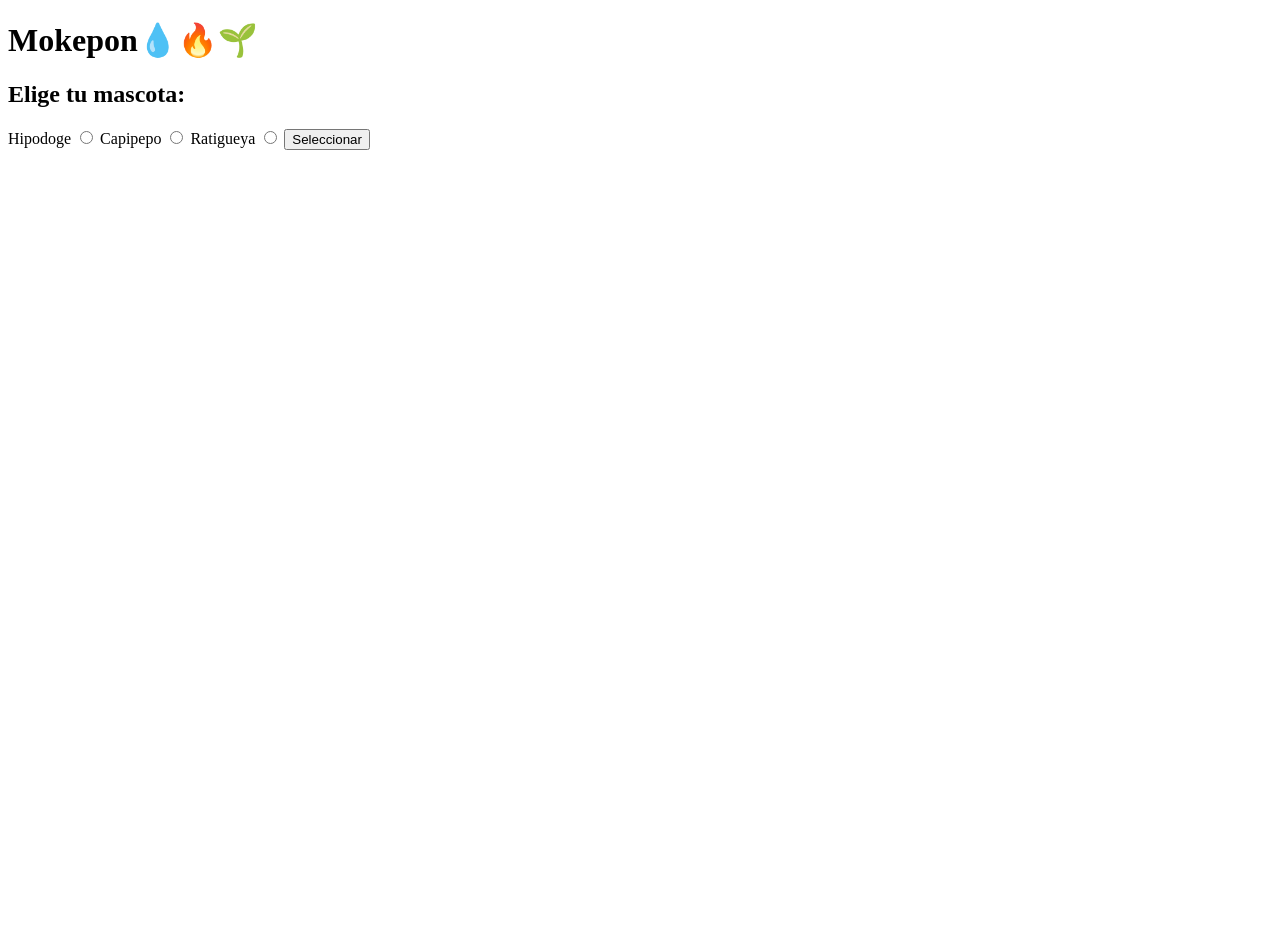
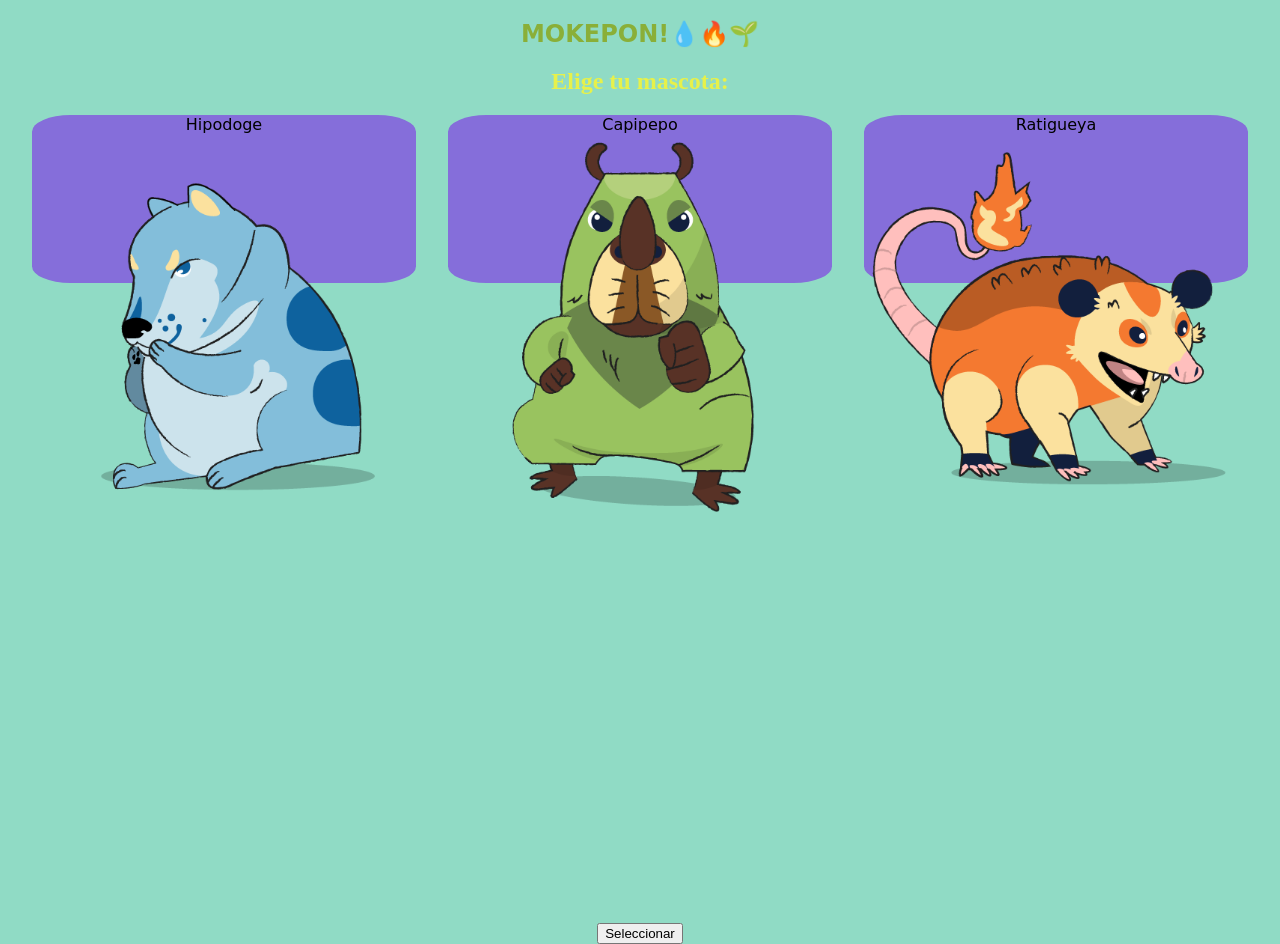
Before and after one commit to ezkibel92/mokepon, a plain HTML site: page index.html in a window 1280 px wide. Before the commit the page ends 800 px from the top, so only its background shows below. Drawn offline with Linux system fonts and the light colour scheme; a web font is replaced by a local one.

Commit message:
tarjetas mascotas

```diff
--- /dev/null
+++ b/css/style.css
@@ -0,0 +1,59 @@
+@import url("https://fonts.googleapis.com/css2?family=Rampart+One:wght@300;400;500;600&display=swap");
+
+body{
+    margin: auto 0;
+    background-color: #90dbc5;
+}
+h1{
+    font-family: 'Rampart One', cursive;
+    color: #8aaf38 ;
+    text-align: center;
+}
+
+h2 {
+
+    color: #e7f14a;
+    text-align: center;
+}
+
+
+
+
+.tarjetas{
+    display: flex;
+    justify-content: space-evenly;
+
+
+}
+
+#seleccionar-mascota label{
+    height:21vh ;
+    width: 30vw;
+    background-color: rgb(133, 110, 218);
+    border-radius: 10%;
+    display: flex;
+    flex-direction: column;
+    margin-bottom: 50%;
+
+
+
+}
+
+#seleccionar-mascota p{
+    color: #000000;
+    margin: auto 0;
+    font-family: 'Rampart One', cursive;
+    text-align: center;
+
+
+}
+
+
+input {
+    display: none;
+}
+
+#seleccionar-mascota button {
+    display: flex;
+    margin: auto;
+}
--- a/index.html
+++ b/index.html
@@ -5,21 +5,35 @@
     <meta http-equiv="X-UA-Compatible" content="IE=edge">
     <meta name="viewport" content="width=device-width, initial-scale=1.0">
     <script src="js/main.js"></script>
+    <link rel="stylesheet" href="css/style.css">
     <title>Mokepon</title>
 </head>
 <body>
-    <h1>Mokepon💧🔥🌱</h1>
+
 
     <section id="seleccionar-mascota">
+        <h1>MOKEPON!💧🔥🌱</h1>
         <h2>Elige tu mascota:</h2>
 
-        <label for="hipodoge">Hipodoge</label>
+        <div class="tarjetas">
+
+
+            <label for="hipodoge">
+                <p>Hipodoge</p>
+                <img src="img/hipodoge_attack.png" alt="imágen de hipodoge">
+            </label>
             <input type="radio" name="mascota" id="hipodoge">
 
-        <label for="capipepo">Capipepo</label>
+            <label for="capipepo">
+                <p>Capipepo</p>
+                <img src="img/capipepo_attack.png" alt="imágen de capipepo">
+            </label>
             <input type="radio" name="mascota" id="capipepo">
 
-        <label for="ratigueya">Ratigueya</label>
+            <label for="ratigueya">
+                <p>Ratigueya</p>
+                <img src="img/ratigueya_attack.png" alt="imagen de ratigueya">
+            </label>
             <input type="radio" name="mascota" id="ratigueya">
 
             <!-- <label for="langostelvis">Langostelvis</label>
@@ -34,7 +48,7 @@
             <!-- Langostelvis -> Agua y Fuego
             Tucapalma -> Agua y Tierra
             Pydos -> Tierra y Fuego -->
-
+        </div>
         <button id="boton-mascota">Seleccionar</button>
 
     </section>
```
Also changed, not shown: img/capipepo_attack.png (added), img/hipodoge_attack.png (added), img/ratigueya_attack.png (added). Lines whose indentation alone changed are shown as unchanged.
